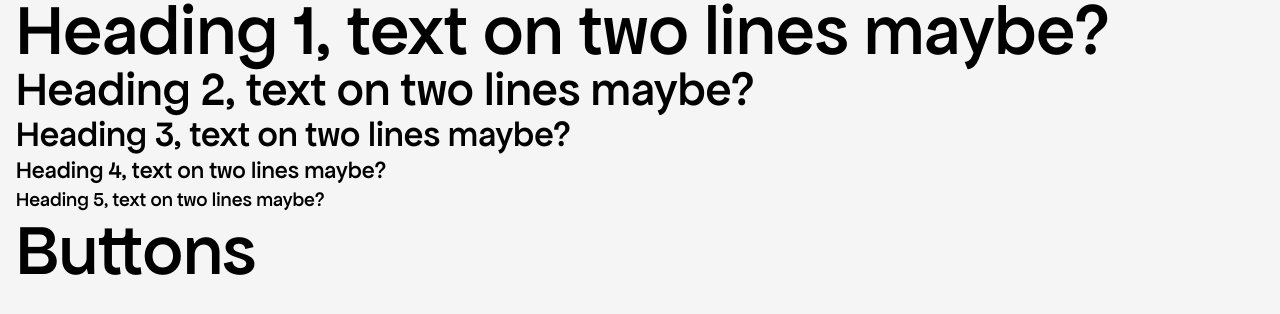
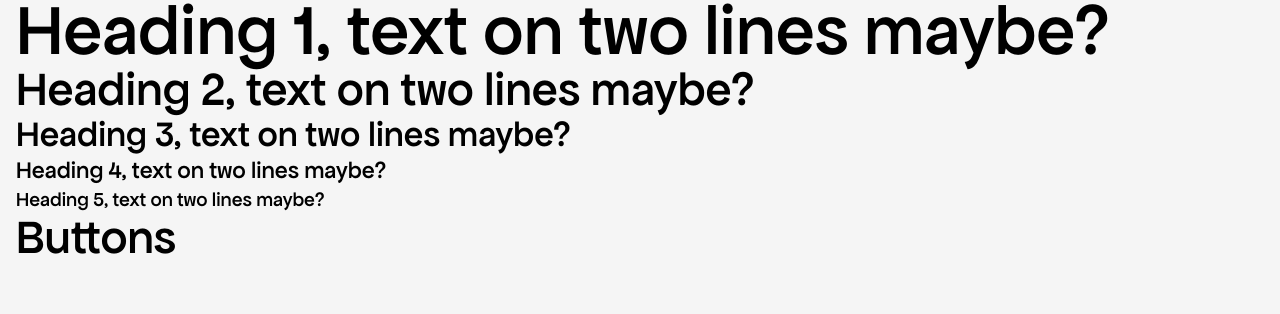
Before and after one commit to filippogianessi/lds, a website: page pages/styleguide.html in a window 1280 px wide. Shown: the part 84-398 px from the top of the page. Drawn offline with Linux system fonts and the light colour scheme; files whose address does not match are found by name.

```diff
--- a/pages/styleguide.html
+++ b/pages/styleguide.html
@@ -35,7 +35,7 @@
     <h5>Heading 5, text on two lines maybe?</h5>
   </section>
   <section>
-    <h1>Buttons</h1>
+    <h2>Buttons</h2>
     <div>
       <button-primary label="Button Primary"></button-primary>
     </div>
```
